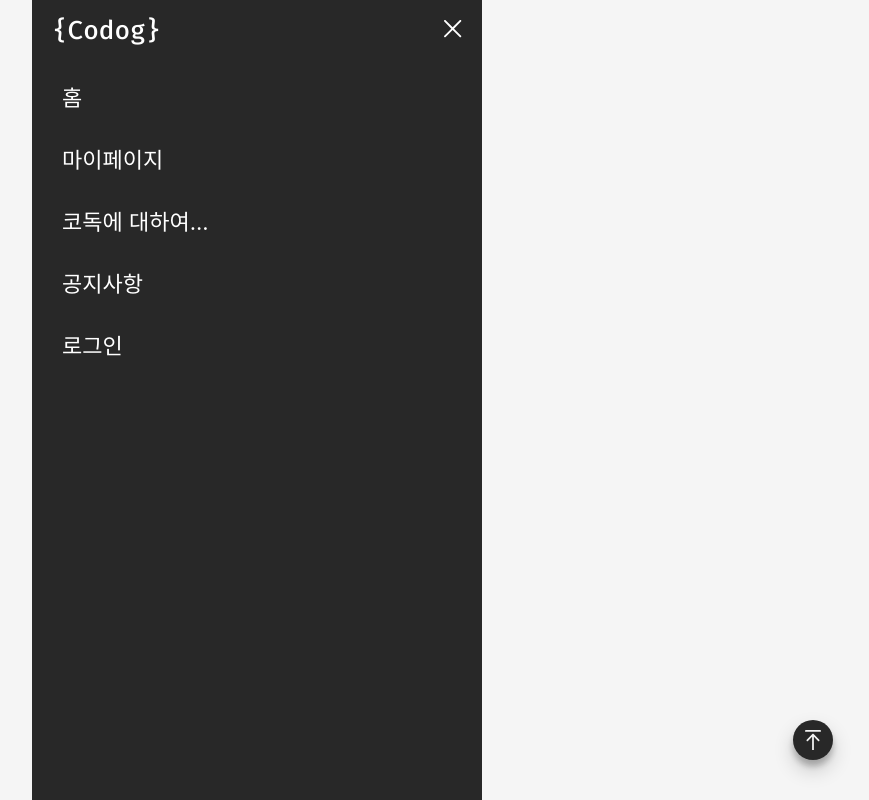
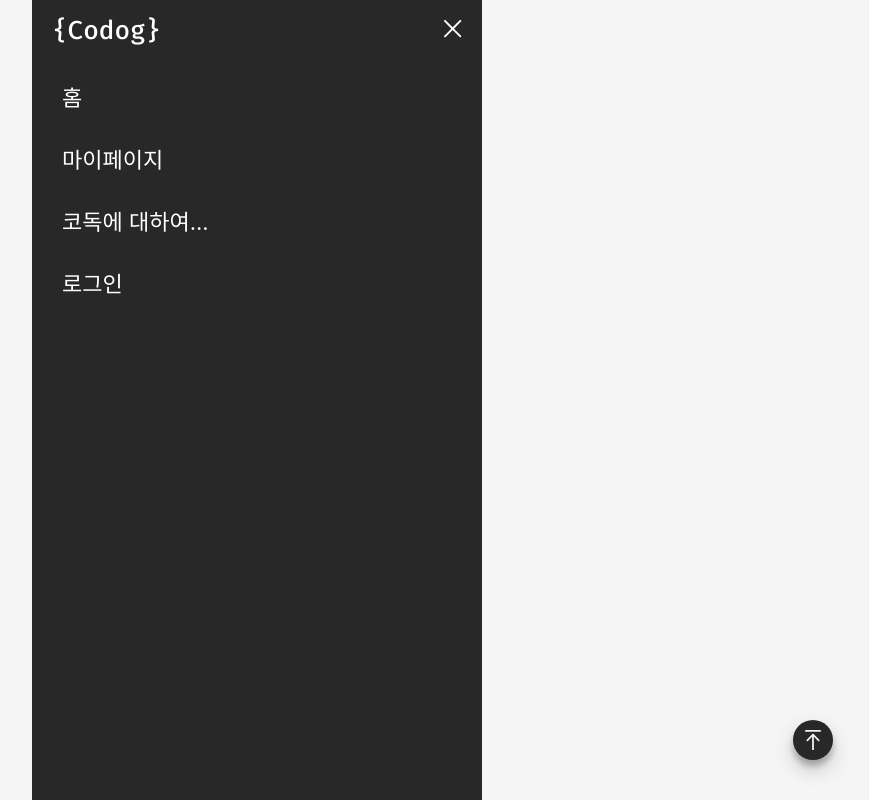
Before and after one commit to firstcommit23/codog-front, a Next.js app: page / in a window 1280 px wide. Both pictures are taken after a click on the picture 832 px from the left and 29 px from the top of the page. Shown: the top 800 px of the page, without its empty margins (383-1252 px from the left). Built offline with nearby package versions, Linux system fonts and the light colour scheme; no server answers; grey boxes are pictures that could not be loaded; a web font is replaced by a local one; what axios-retry, emotion-reset would draw is missing.

Commit message:
[feat] 햄버거 메뉴 링크 수정(코독에 대하여)

```diff
--- a/components/Header/index.tsx
+++ b/components/Header/index.tsx
@@ -64,15 +64,12 @@ const Header = ({ isShowMenu = true }: { isShowMenu?: boolean }) => {
                 </div>
                 <div
                   onClick={() => {
-                    router.push('/');
+                    window.open(
+                      'https://www.notion.so/codog/Coding-with-dog-CODOG-559a37bc54c64cc295dafa4d3b27571e',
+                      '_blank'
+                    );
                   }}>
                   코독에 대하여...
-                </div>
-                <div
-                  onClick={() => {
-                    router.push('/');
-                  }}>
-                  공지사항
                 </div>
                 {isLogin ? (
                   <div
```
